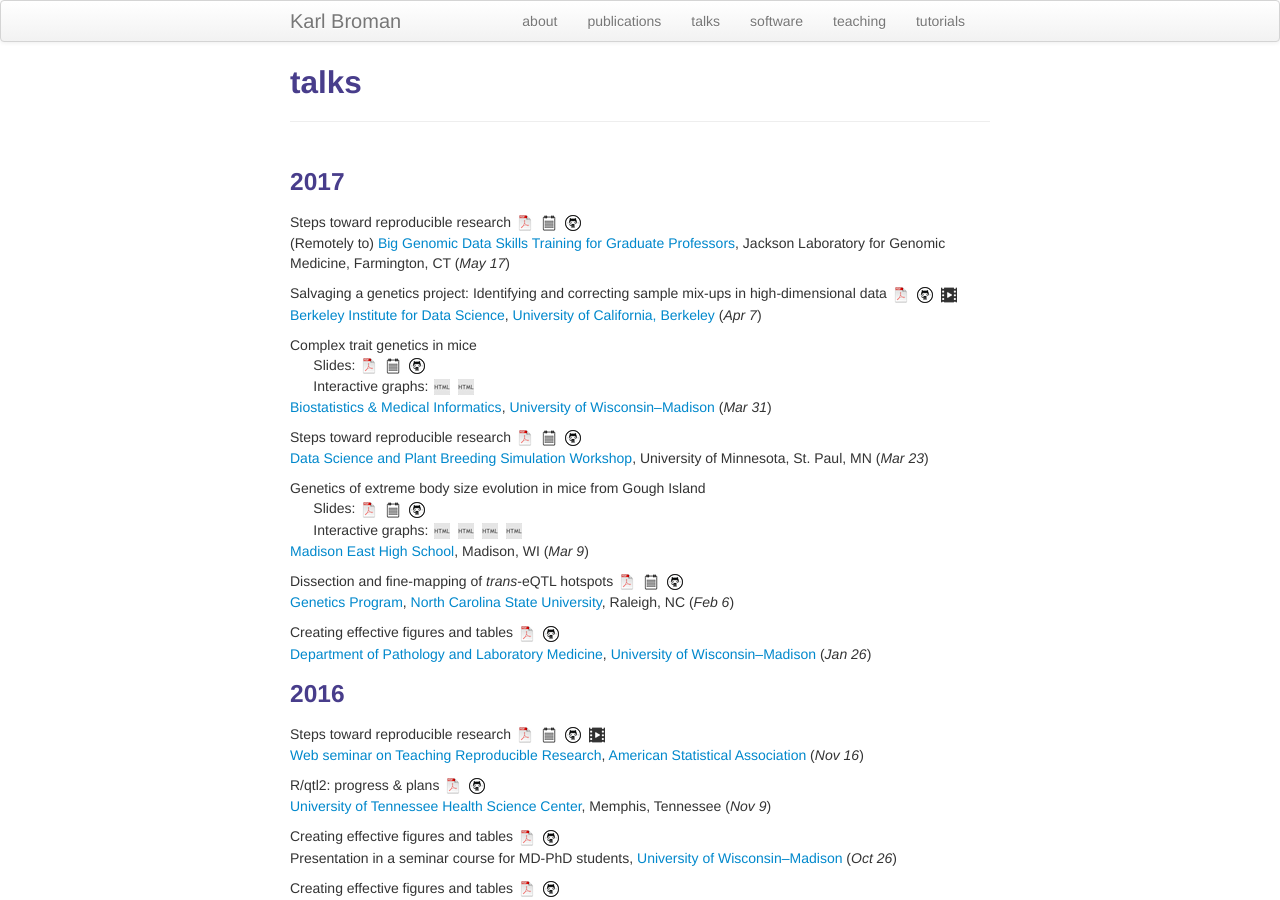
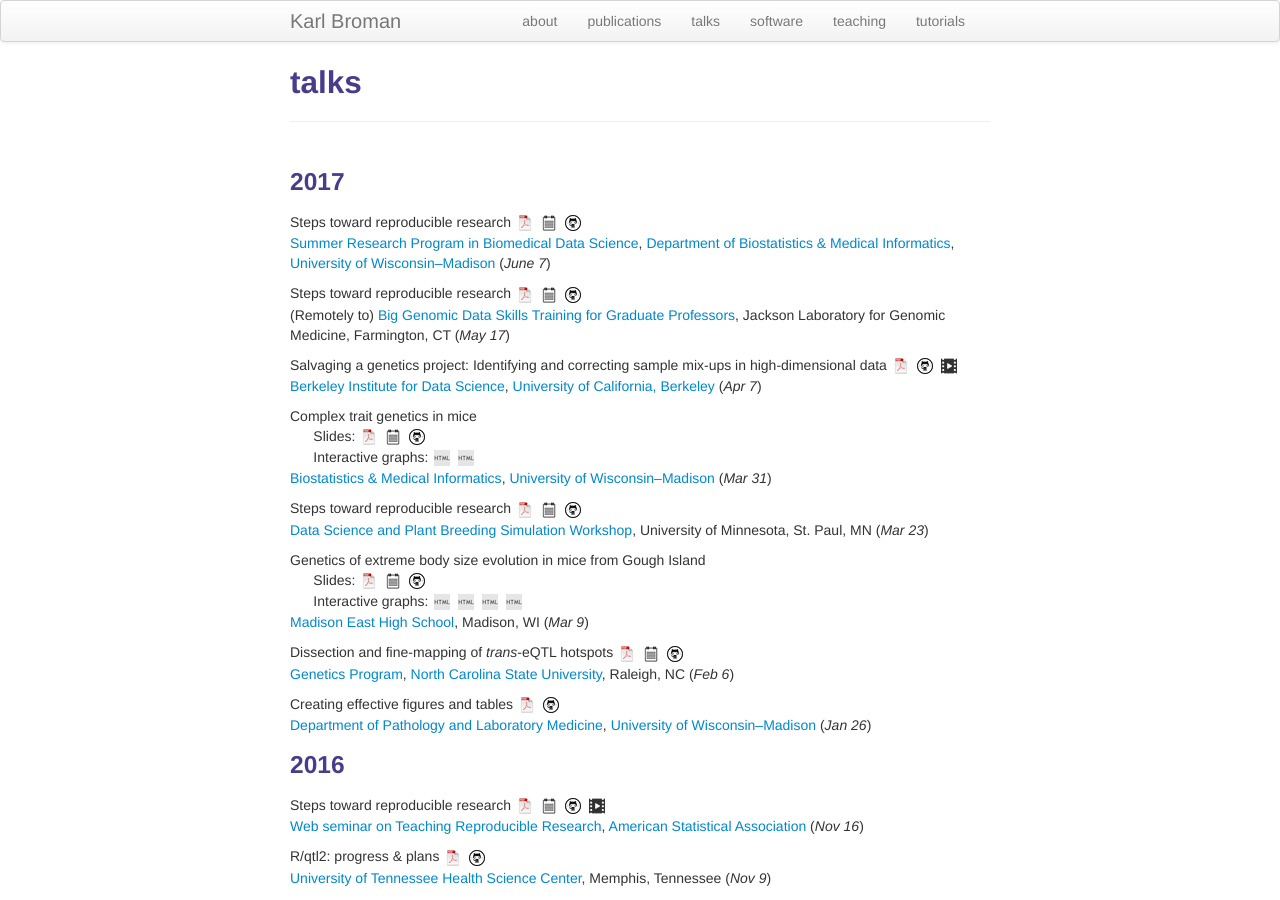
Before and after one commit to kbroman/kbroman.github.io, a Jekyll site: the page built from pages/talks.md, in a window 1280 px wide and 900 px high. Built offline with Jekyll 4.4.1, drawn with Linux system fonts in a browser that asks for light colours.

Commit message:
pages/talks: Add repro research talk for BDS summer students

```diff
--- a/pages/talks.md
+++ b/pages/talks.md
@@ -7,6 +7,14 @@ description: Karl Broman's talks
 
 
 ###  2017
+
+Steps toward reproducible research
+[![pdf](icons16/pdf-icon.png)](https://www.biostat.wisc.edu/~kbroman/presentations/repro_research_BDS2017.pdf)
+[![pdf w/notes](icons16/notes-icon.png)](https://www.biostat.wisc.edu/~kbroman/presentations/repro_research_BDS2017_withnotes.pdf)
+[![github](icons16/github-icon.png)](https://github.com/kbroman/Talk_ReproRes)<br/>
+[Summer Research Program in Biomedical Data Science](https://www.biostat.wisc.edu/content/summer-research),
+[Department of Biostatistics & Medical Informatics](https://www.biostat.wisc.edu),
+[University of Wisconsin&ndash;Madison](http://www.wisc.edu) (_June 7_)
 
 Steps toward reproducible research
 [![pdf](icons16/pdf-icon.png)](https://www.biostat.wisc.edu/~kbroman/presentations/repro_research_JAX2017.pdf)
```
